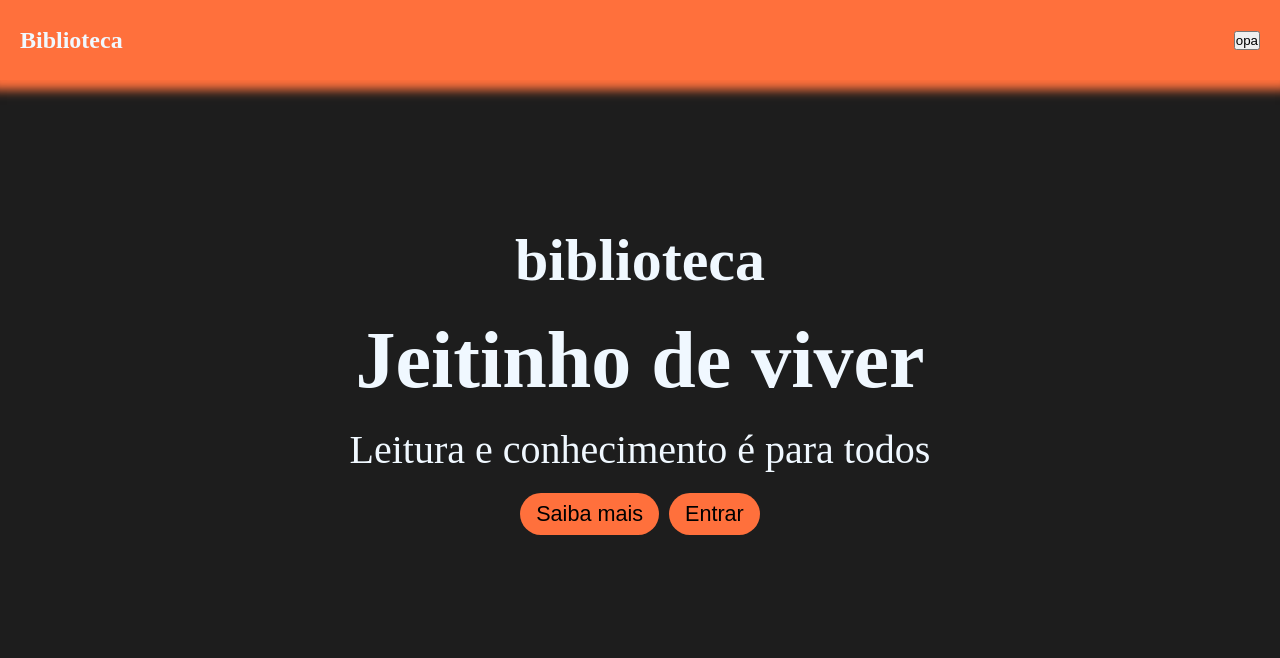
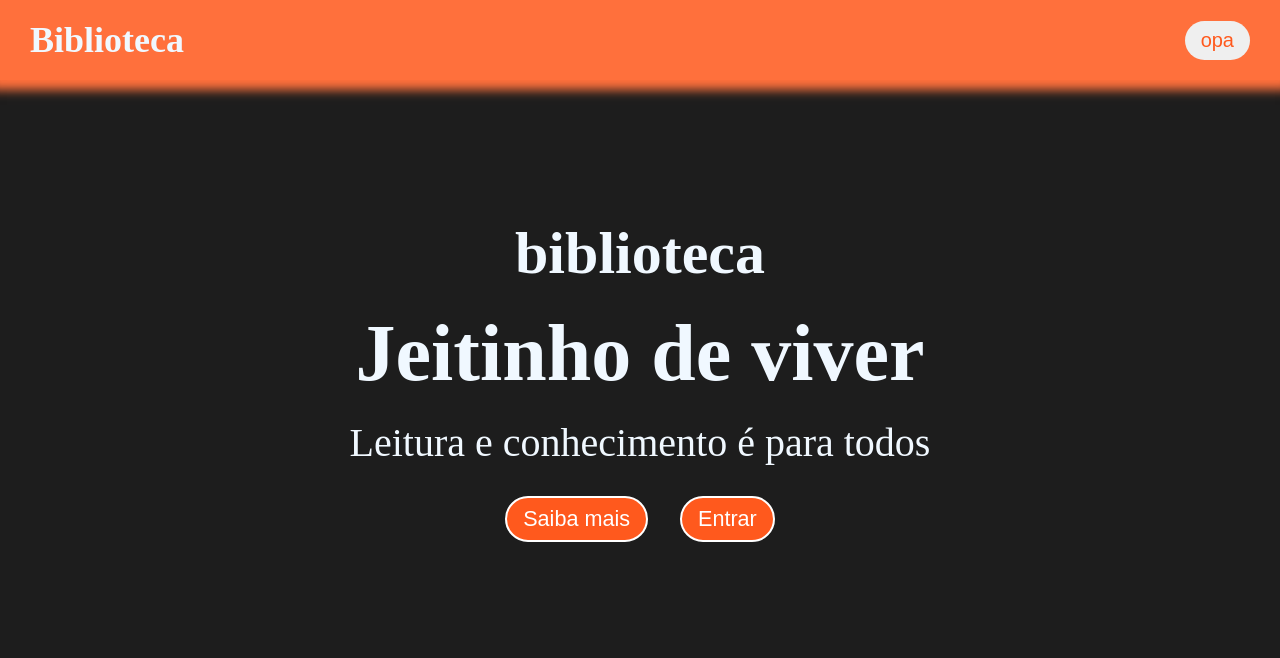
Before and after one commit to Anaxuria/Biblioteca, a plain HTML site: page index.html in a window 1280 px wide. Shown: the top 658 px of the page. Drawn offline with Linux system fonts and the light colour scheme.

Commit message:
update css

```diff
--- a/style.css
+++ b/style.css
@@ -13,12 +13,21 @@ header {
     max-width: 100%;
     height: 80px;
     background: #ff703c;
-    box-shadow: 0px 0px 10px 10px #ff703c ;
+    box-shadow: 0px 0px 10px 10px #ff703c;
     display: flex;
     align-items: center;
     justify-content: space-between;
-    padding: 20px;
+    padding: 20px 30px;
     position: sticky;
+    font-size: 1.5rem;
+}
+
+header button {
+    padding: 0.5rem 1rem;
+    border: 0;
+    border-radius: 9999px;
+    font-size: 1.25rem;
+    color: #ff591d;
 }
 
 .primeira {
@@ -35,15 +44,24 @@ header {
 .botoes {
     display: flex;
     justify-content: center;
-    gap: 10px;
+    gap: 2rem;
+    margin-top: 10px;
 }
 
 .botoes input {
-    background: #ff703c;
+    background: #ff591d;
     border-radius:9999px;
     padding: 0.5rem 1rem;
-    border: 0;
+    border: 2px solid white;
     font-size: 1.35rem;
+    color: white;
+}
+
+.botoes input:hover {
+    color: #ff591d;
+    background: transparent;
+    border:   2px solid #ff591d;
+    transition: 0.1s;
 }
 
 .segunda {
```
